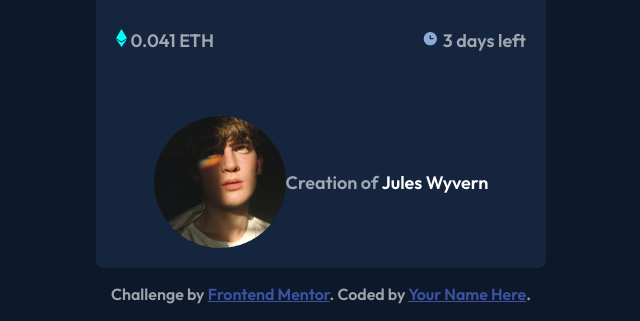
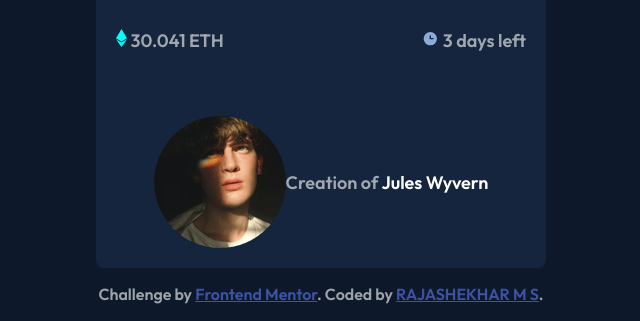
Before and after one commit to rajashekharms369/NFT-card-preview-component, a plain HTML site: page index.html in a window 1280 px wide. Shown: the part 562-883 px from the top of the page, 319-959 px from the left. Drawn offline with Linux system fonts and the light colour scheme.

Commit message:
name change

```diff
--- a/index.html
+++ b/index.html
@@ -19,7 +19,7 @@
         <p>Our  Equilibrium collection promots balance and calm.</p>
 
         <ul>
-            <li><img src="./nft-preview-card-component-main/images/icon-ethereum.svg" alt=""> 0.041 ETH</li>
+            <li><img src="./nft-preview-card-component-main/images/icon-ethereum.svg" alt=""> 30.041 ETH</li>
             <li><img src="./nft-preview-card-component-main/images/icon-clock.svg" alt=""> 3 days left</li>
         </ul>
     </article>
@@ -33,7 +33,7 @@
 
     <div class="attribution">
         Challenge by
-        <a href="https://www.frontendmentor.io?ref=challenge" target="_blank">Frontend Mentor</a>. Coded by <a href="#">Your Name Here</a>.
+        <a href="https://www.frontendmentor.io?ref=challenge" target="_blank">Frontend Mentor</a>. Coded by <a href="#">RAJASHEKHAR M S</a>.
     </div>
 </body>
 </html>
```
